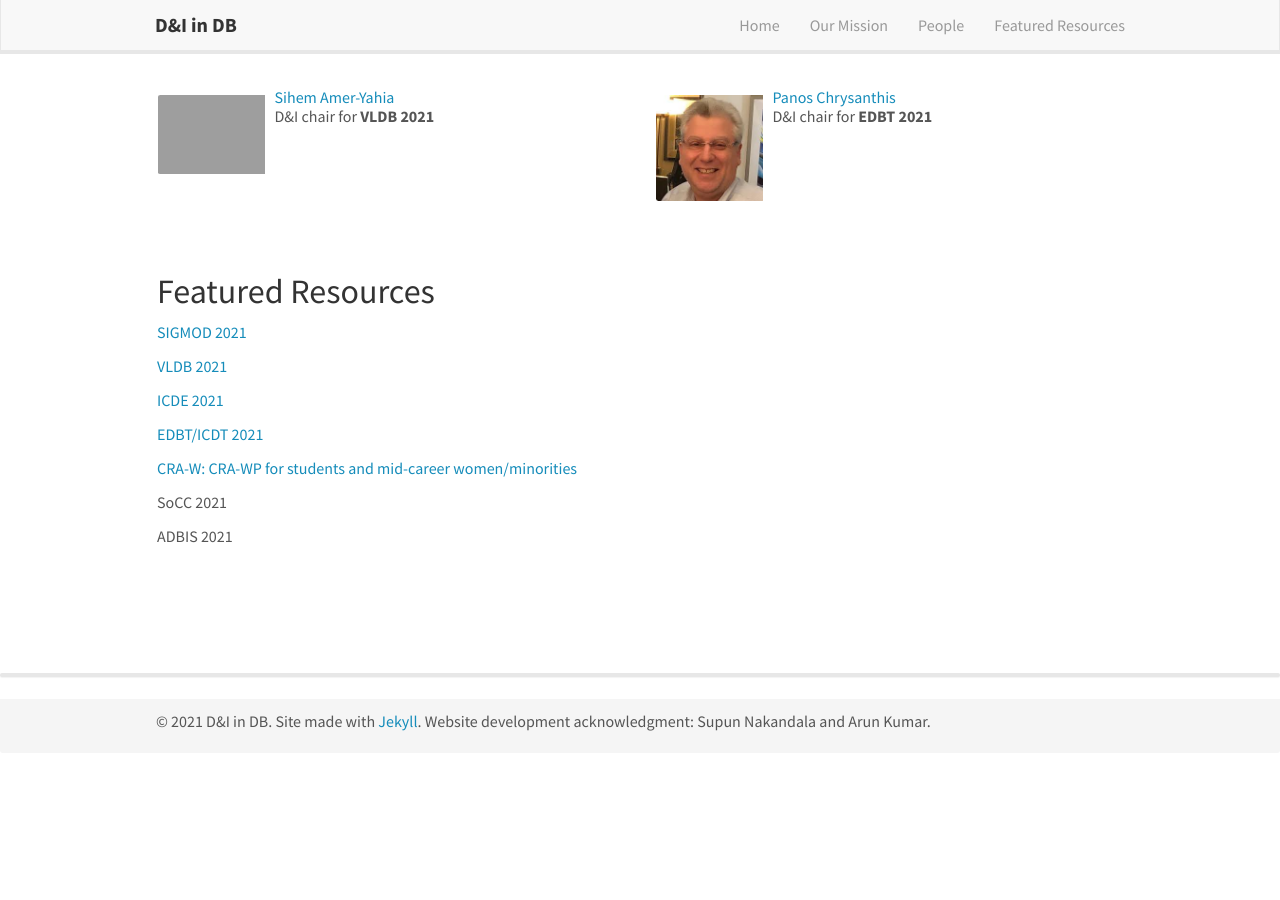
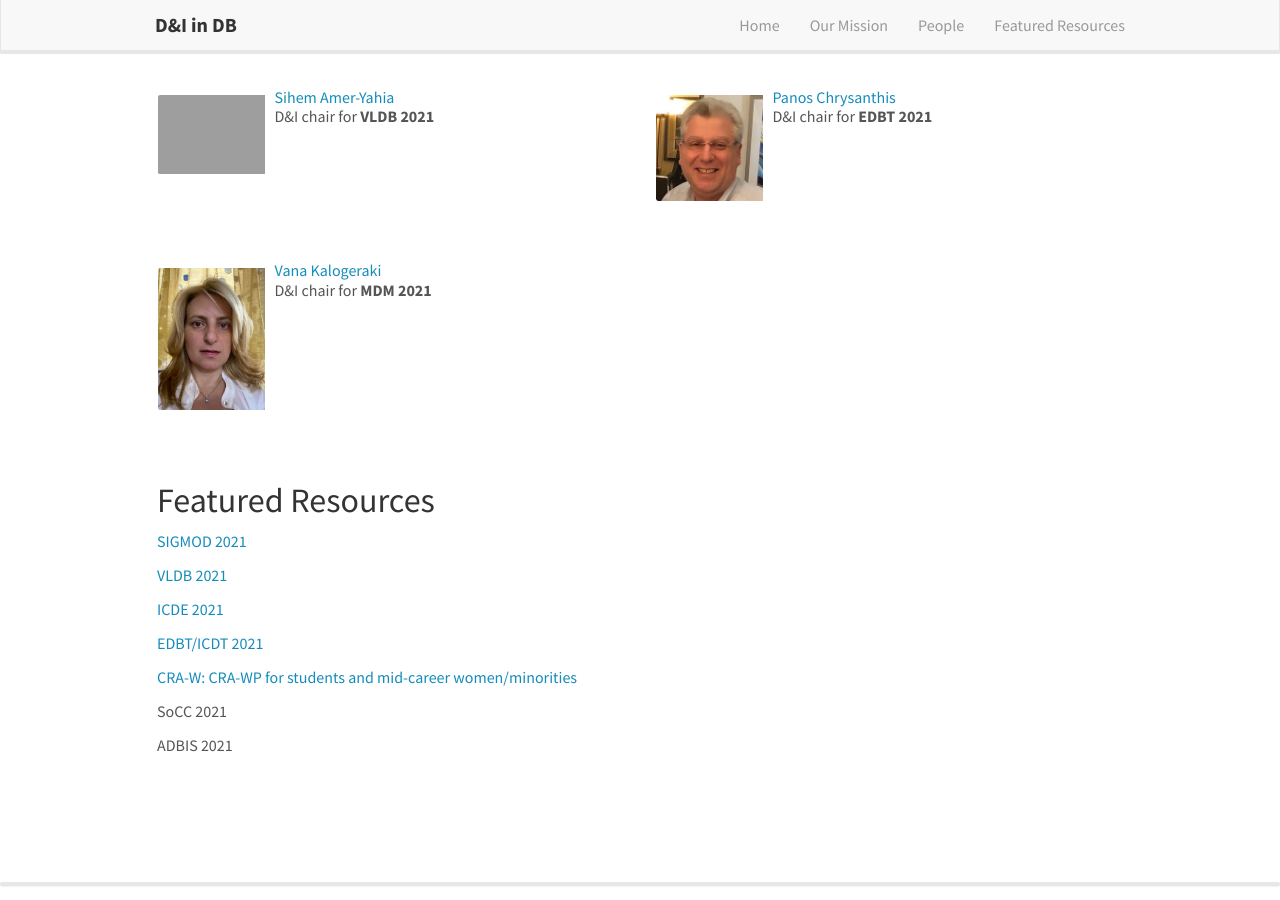
Before and after one commit to zmeihui/dbdni.github.io, a Jekyll site: the page built from index.md, in a window 1280 px wide and 900 px high, scrolled down 2771 px. Built offline with Jekyll 4.4.1, drawn with Linux system fonts in a browser that asks for light colours; nearby versions of some CDN libraries; before the commit the page ends 3524 px from its top, so only the background shows below that.

Commit message:
Update conf_organizers.yml

```diff
--- a/_data/conf_organizers.yml
+++ b/_data/conf_organizers.yml
@@ -30,3 +30,7 @@
   photo: panos.jpg
   web: https://panos.cs.pitt.edu/
   info: "D&I chair for <b>EDBT 2021</b>"
+- name: Vana Kalogeraki
+  photo: vana.jpg
+  web: http://www2.cs.aueb.gr/~vana/
+  info: "D&I chair for <b>MDM 2021</b>"
```
